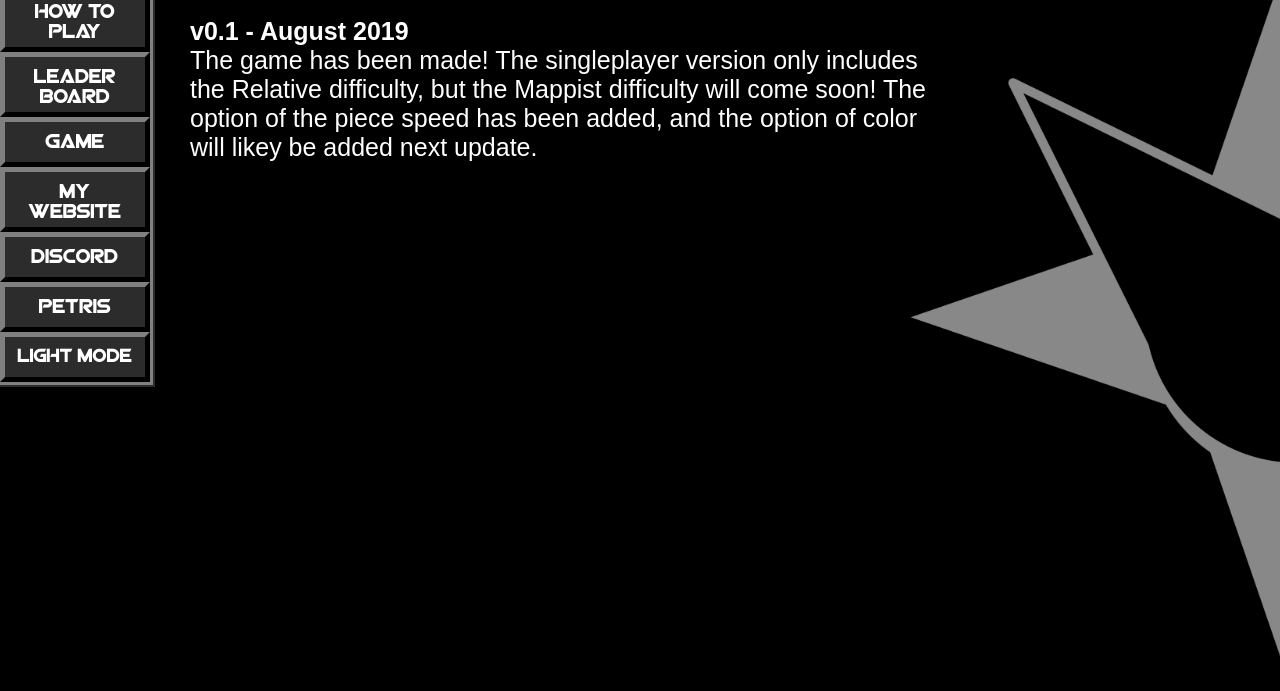
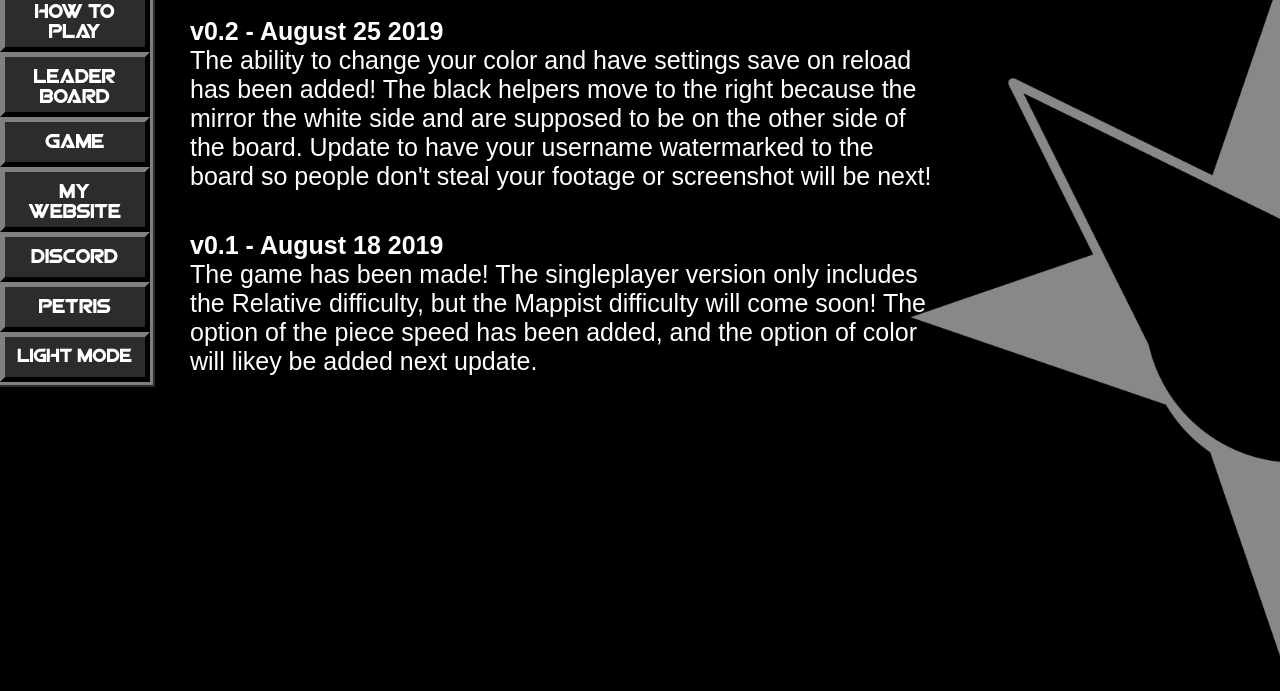
Before and after one commit to PercyCho/powerset, a plain HTML site: page singleplayer-changelog.html in a window 1280 px wide. Shown: the part 83-774 px from the top of the page. Drawn offline with Linux system fonts and the light colour scheme.

Commit message:
Updating with color changer and settings that keep on reload - v0.2

```diff
--- a/singleplayer-changelog.html
+++ b/singleplayer-changelog.html
@@ -11,7 +11,7 @@
 	<body>
 		<img id="backgroundfavicon" src="images/favicon.png">
 		<div id="jsdisabled"></div>
-		<div id="title"><span class="titlecapital">P</span>ower<span  class="titlecapital">S</span>et&nbsp;<a id="hiddentitle" href="index.html"><span class="titlecapital">M</span>ultiplayer&nbsp;</a><span id="single-version">v0.1</span></div>
+		<div id="title"><span class="titlecapital">P</span>ower<span  class="titlecapital">S</span>et&nbsp;<a id="hiddentitle" href="index.html"><span class="titlecapital">M</span>ultiplayer&nbsp;</a><span id="single-version">v0.2</span></div>
 		<div id="titleline"></div>
 		<div id="optionsbar">
 			<a href="https://github.com/PercyCho/powerset/blob/master/PowerSet-Guide/README.md" target="_blank"><div id="guidelink" class="optionsbutton">How to<br>Play</div></a>
@@ -24,7 +24,11 @@
 		</div>
 		<div id="safariwarningmessage">Because you are using Safai, some elements on the site or the game might not load correctly. Use Chrome for all elements to load correctly. <span id="hidewarningmessage" onclick="hideWarningMessage()">Hide</span></div>
 		<div id="changelog">
-			<div id="changelogupdate"><b>v0.1 - August 2019</b><br>The game has been made! The singleplayer version only includes the Relative difficulty, but the Mappist difficulty will come soon! The option of the piece speed has been added, and the option of color will likey be added next update.</div>
+			<div class="changelogupdate"><b>v0.2 - August 25 2019</b><br>The ability to change your color and have settings save on reload has been added! The black helpers move to the right because the mirror the white side and are supposed to be on the other side of the board. Update to have your username watermarked to the board so people don't steal your footage or screenshot will be next!
+			</div>
+			<div id="changelogupdate"><b>v0.1 - August 18 2019</b><br>The game has been made! The singleplayer version only includes the Relative difficulty, but the Mappist difficulty will come soon! The option of the piece speed has been added, and the option of color will likey be added next update.
+			</div>
+		</div>
 		</div>
 		<div id="single-error">
 			Singleplayer Powerset is currently unavailable :(<br>Try reloading the page or checking to see if your JavaScript has loaded.
```
Also changed, not shown: index-singleplayer.html (+1 -1 lines), singleplayer-game.html (+8 -1 lines).
